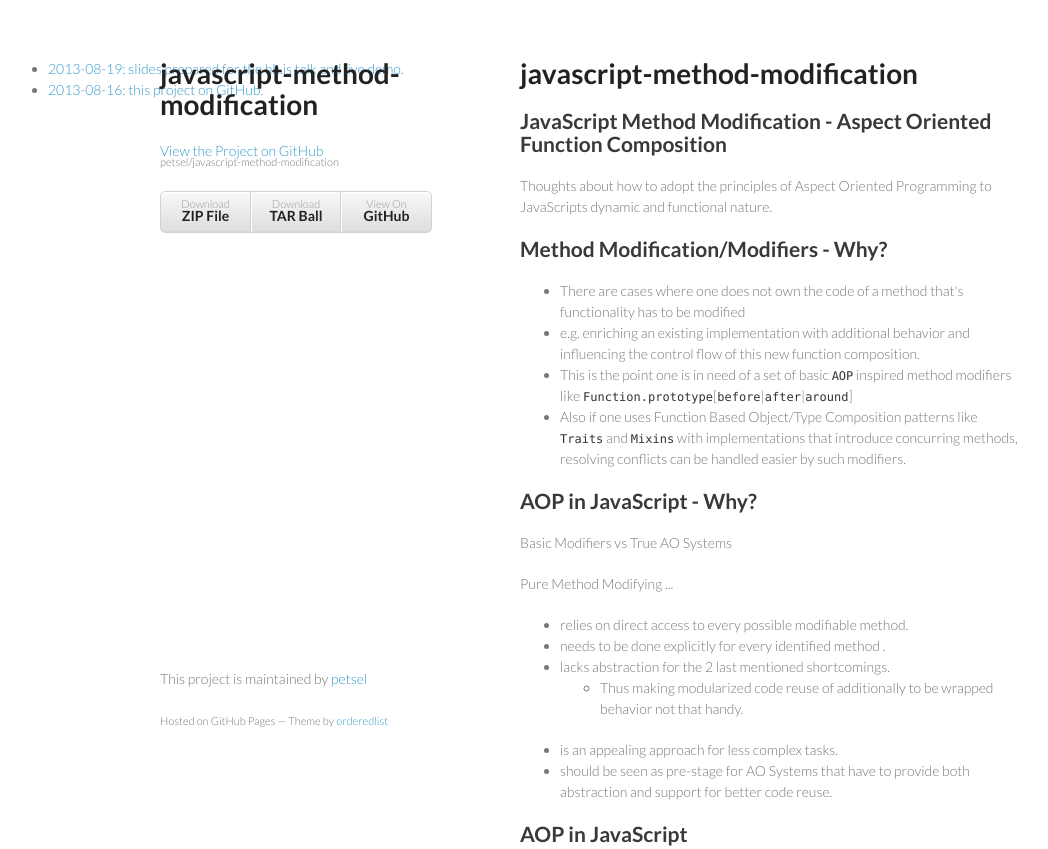
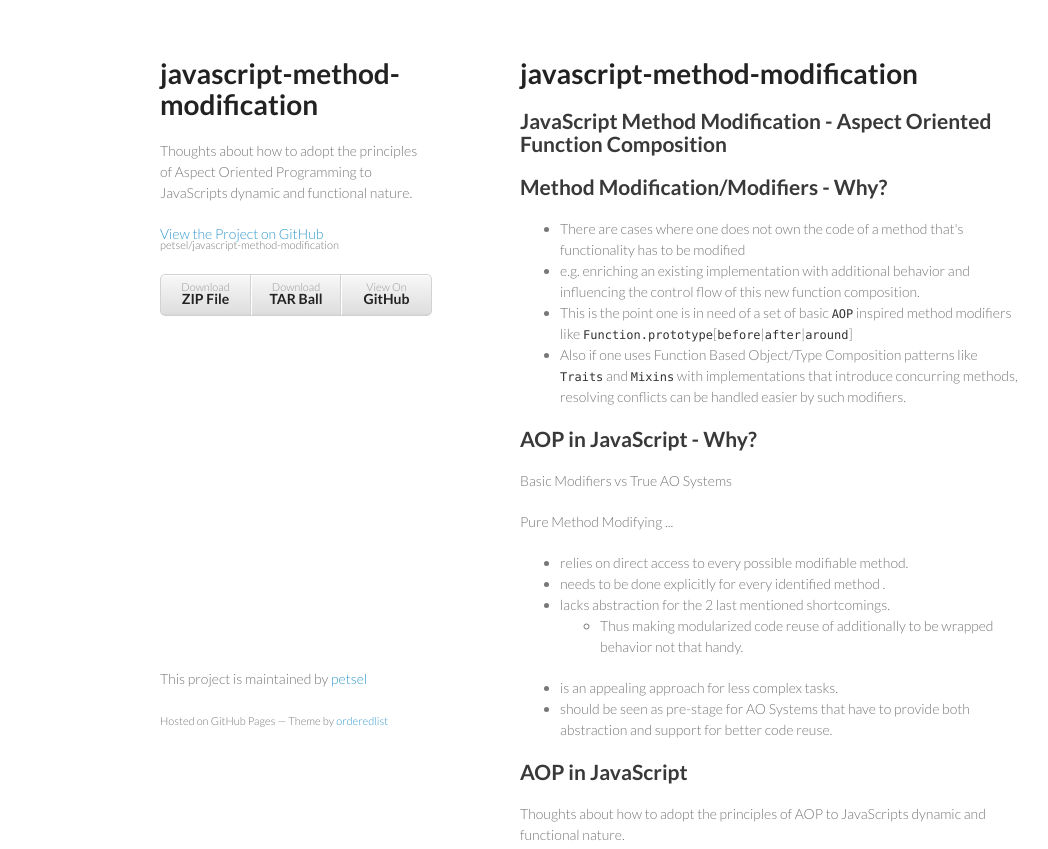
Before and after one commit to petsel/javascript-method-modification, a plain HTML site: page index.html in a window 1280 px wide. Shown: the top 849 px of the page, without its empty margins (50-1098 px from the left). Drawn offline with Linux system fonts and the light colour scheme.

Commit message:
broken layout fixes to index.html

```diff
--- a/index.html
+++ b/index.html
@@ -5,6 +5,7 @@
   <head>
     <meta charset="utf-8">
     <meta http-equiv="X-UA-Compatible" content="chrome=1">
+
     <title>javascript-method-modification by petsel</title>
 
     <link rel="stylesheet" href="stylesheets/styles.css">
@@ -21,7 +22,8 @@
       <header>
         <h1>javascript-method-modification</h1>
 
-        <p></p>
+        <p>Thoughts about how to adopt the principles of Aspect Oriented Programming to JavaScripts dynamic and functional
+          nature.</p>
 
         <p class="view"><a href="https://github.com/petsel/javascript-method-modification">View the Project on GitHub
           <small>petsel/javascript-method-modification</small>
@@ -46,10 +48,10 @@
              href="#javascript-method-modification---aspect-oriented-function-composition"><span
             class="octicon octicon-link"></span></a>JavaScript Method Modification - Aspect Oriented Function Composition
         </h2>
-
+<!--
         <p>Thoughts about how to adopt the principles of Aspect Oriented Programming to JavaScripts dynamic and functional
           nature.</p>
-
+//-->
         <h2>
           <a name="method-modificationmodifiers---why" class="anchor" href="#method-modificationmodifiers---why"><span
             class="octicon octicon-link"></span></a>Method Modification/Modifiers - Why?</h2>
@@ -78,7 +80,6 @@
           <li>relies on direct access to every possible modifiable method.</li>
           <li>needs to be done explicitly for every identified method .</li>
           <li>lacks abstraction for the 2 last mentioned shortcomings.
-
             <ul>
               <li>Thus making modularized code reuse of additionally to be wrapped behavior not that handy.</li>
             </ul>
@@ -177,6 +178,15 @@
             </ul>
           </li>
         </ul>
+
+        <ul>
+          <li>
+            <a href="./hh.js/2013-08-19/slides/index.html">2013-08-19: slides prepared for the hh.js talk and live demo.</a>
+          </li>
+          <li>
+            <a href="https://github.com/petsel/javascript-method-modification">2013-08-16: this project on GitHub.</a>
+          </li>
+        </ul>
       </section>
       <footer>
         <p>This project is maintained by <a href="https://github.com/petsel">petsel</a></p>
@@ -186,18 +196,8 @@
         </p>
       </footer>
     </div>
-
-    <ul>
-      <li>
-        <a href="./hh.js/2013-08-19/slides/index.html">2013-08-19: slides prepared for the hh.js talk and live demo.</a>
-      </li>
-      <li>
-        <a href="https://github.com/petsel/javascript-method-modification">2013-08-16: this project on GitHub.</a>
-      </li>
-    </ul>
-
     <script src="javascripts/scale.fix.js"></script>
-  </body>
 
 
+  </body>
 </html>
```
